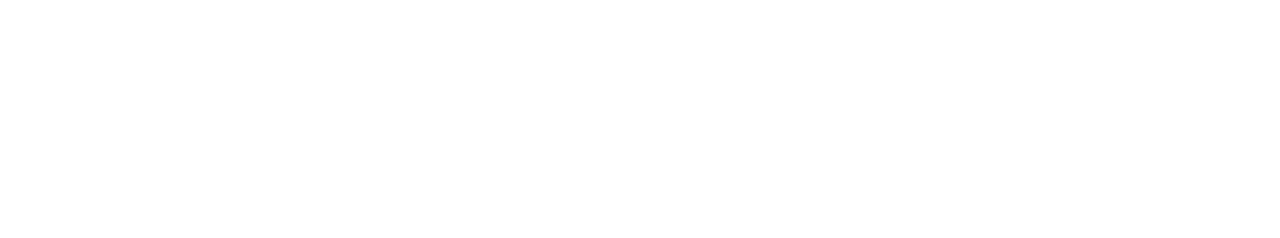
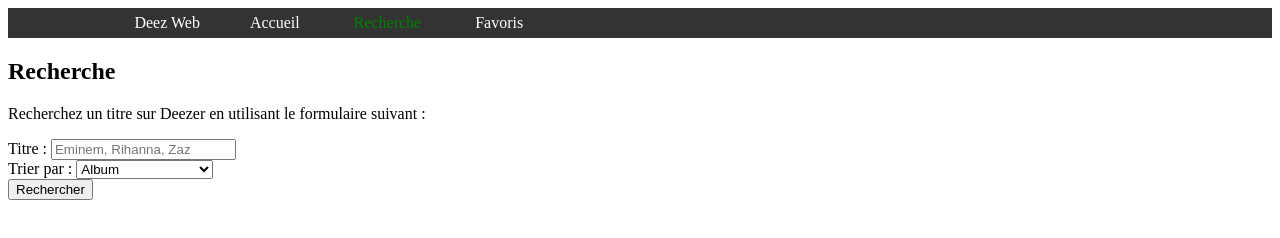
Before and after one commit to Prototype91/deez-web, a website: page search.html in a window 1280 px wide. Drawn offline with nearby package versions, Linux system fonts and the light colour scheme.

Commit message:
you can now search for an artist, song, album and sort it

```diff
--- a/css/style.css
+++ b/css/style.css
@@ -0,0 +1,36 @@
+/** NAVIGATION BAR **/
+
+header {
+    background-color: #333;
+}
+
+nav {
+    display: flex;
+    width: 80%;
+    margin: 0 auto;
+    height: 30px;
+    align-items: center;
+}
+
+a {
+    color: white;
+    text-decoration: none;
+    margin-right: 50px;
+}
+
+a:hover {
+    color: red;
+}
+
+.active {
+    color: green;
+}
+
+/*  WELCOME  */
+
+.welcome {
+    border: solid black 1px;
+    width: 80%;
+    margin: 0 auto;
+    margin-top: 20px;
+}
--- a/fav.html
+++ b/fav.html
@@ -0,0 +1,30 @@
+<!DOCTYPE html>
+<html lang="en">
+<head>
+    <meta charset="UTF-8">
+    <meta name="viewport" content="width=device-width, initial-scale=1.0">
+
+    <title>Deez Web - Favoris</title>
+
+    <!-- CSS -->
+    <link rel="stylesheet" href="css/style.css">
+
+    <script defer src="https://unpkg.com/jquery@3.4.1/dist/jquery.js"></script>
+
+    <script defer src="js/index.js"></script>
+</head>
+<body>
+    <div class="container">
+        <header>
+            <nav>
+                <a href="">Deez Web</a>
+                <div>
+                    <a href="index.html">Accueil</a>
+                    <a href="search.html">Recherche</a>
+                    <a href="fav.html" class="active">Favoris</a>
+                </div>
+            </nav>
+        </header>
+    </div>
+</body>
+</html>
--- a/js/index.js
+++ b/js/index.js
@@ -1,23 +1,25 @@
-console.log('Start !');
-
 (function () {
     'use strict';
 
-    console.log('JQUERY !');
+    const startSearch = $('#submitInput');
 
-    $.ajax({
-        url: 'https://api.deezer.com/search?q=eminem&output=jsonp',
-        dataType: 'jsonp'
-    }).then((result) => {
-        console.log(result);
+    startSearch.click(function(e) {
+        e.preventDefault();
+        search();
     })
 
-    function onSuccess(data) {
-        console.log('success !', data);
-    }
+    function search() {
+        const searchValue = $('#search').val();
+        const sortValue = $('#sort').val();
 
-    function onError(jqXHR) {
-        console.log(`Une erreur s'est produite`, jqXHR.status);
+        console.log(searchValue, sortValue);
+
+        $.ajax({
+            url: `https://api.deezer.com/search?q=${searchValue}&order=${sortValue}&output=jsonp`,
+            dataType: 'jsonp'
+        }).then((result) => {
+            console.log(result);
+        })
     }
 
 })();
--- a/search.html
+++ b/search.html
@@ -0,0 +1,57 @@
+<!DOCTYPE html>
+<html lang="en">
+
+<head>
+    <meta charset="UTF-8">
+    <meta name="viewport" content="width=device-width, initial-scale=1.0">
+    <title>Deez Web - Recherche</title>
+
+    <!-- CSS -->
+    <link rel="stylesheet" href="css/style.css">
+
+    <script defer src="https://unpkg.com/jquery@3.4.1/dist/jquery.js"></script>
+
+    <script defer src="js/index.js"></script>
+</head>
+
+<body>
+    <div class="container">
+        <header>
+            <nav>
+                <a href="">Deez Web</a>
+                <div>
+                    <a href="index.html">Accueil</a>
+                    <a href="search.html" class="active">Recherche</a>
+                    <a href="fav.html">Favoris</a>
+                </div>
+            </nav>
+        </header>
+        <main>
+            <section>
+                <h1>Recherche</h1>
+                <p>Recherchez un titre sur Deezer en utilisant le formulaire suivant :</p>
+            </section>
+            <section>
+                <form>
+                    <div>
+                        <label for="search">Titre :</label>
+                        <input type="search" name="search" id="search" placeholder="Eminem, Rihanna, Zaz">
+                    </div>
+                    <div>
+                        <label for="sort">Trier par :</label>
+                        <select name="sort" id="sort">
+                            <option value="ALBUM_ASC">Album</option>
+                            <option value="ARTIST_ASC">Artiste</option>
+                            <option value="TRACK_ASC">Musique</option>
+                            <option value="RANKING">Les plus populaires</option>
+                            <option value="RATING_ASC">Les mieux notés</option>
+                        </select>
+                    </div>
+                    <input type="submit" id="submitInput" value="Rechercher">
+                </form>
+            </section>
+        </main>
+    </div>
+</body>
+
+</html>
```
Also changed, not shown: index.html (+19 -0 lines).
